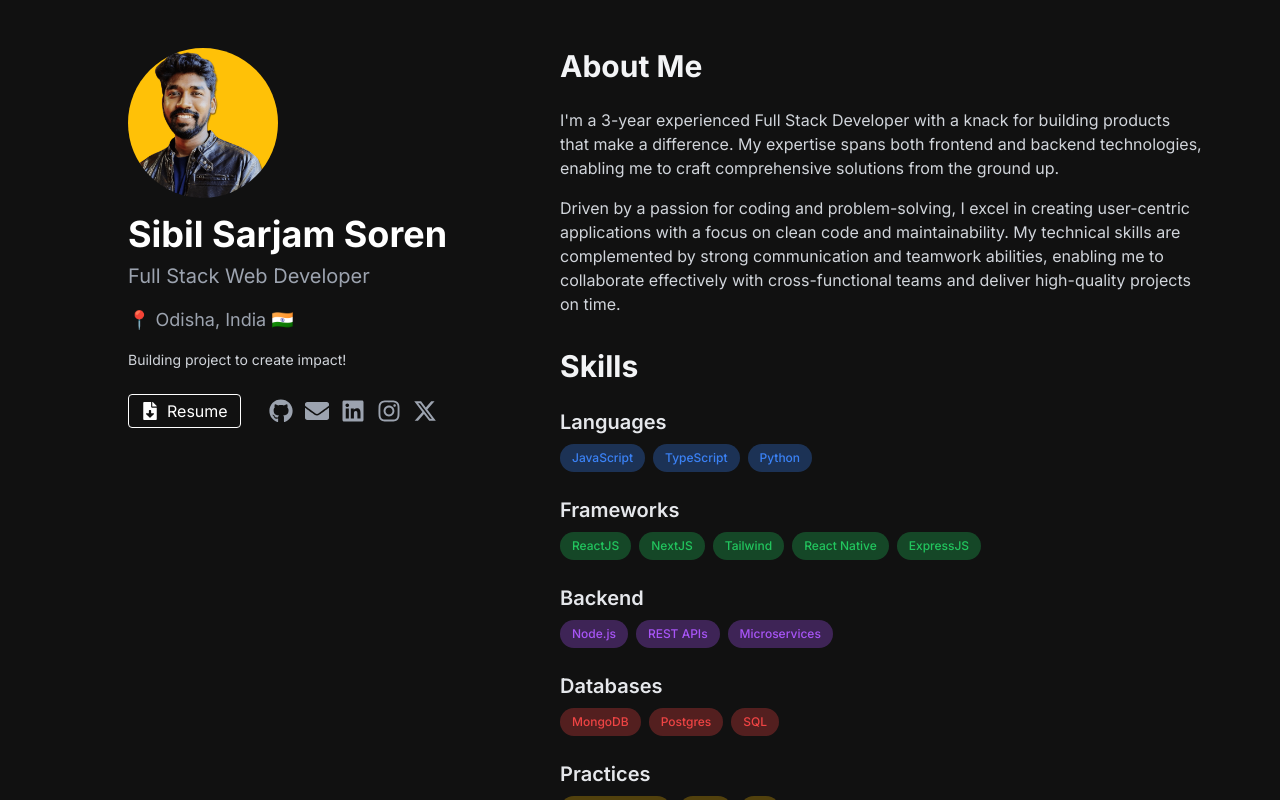
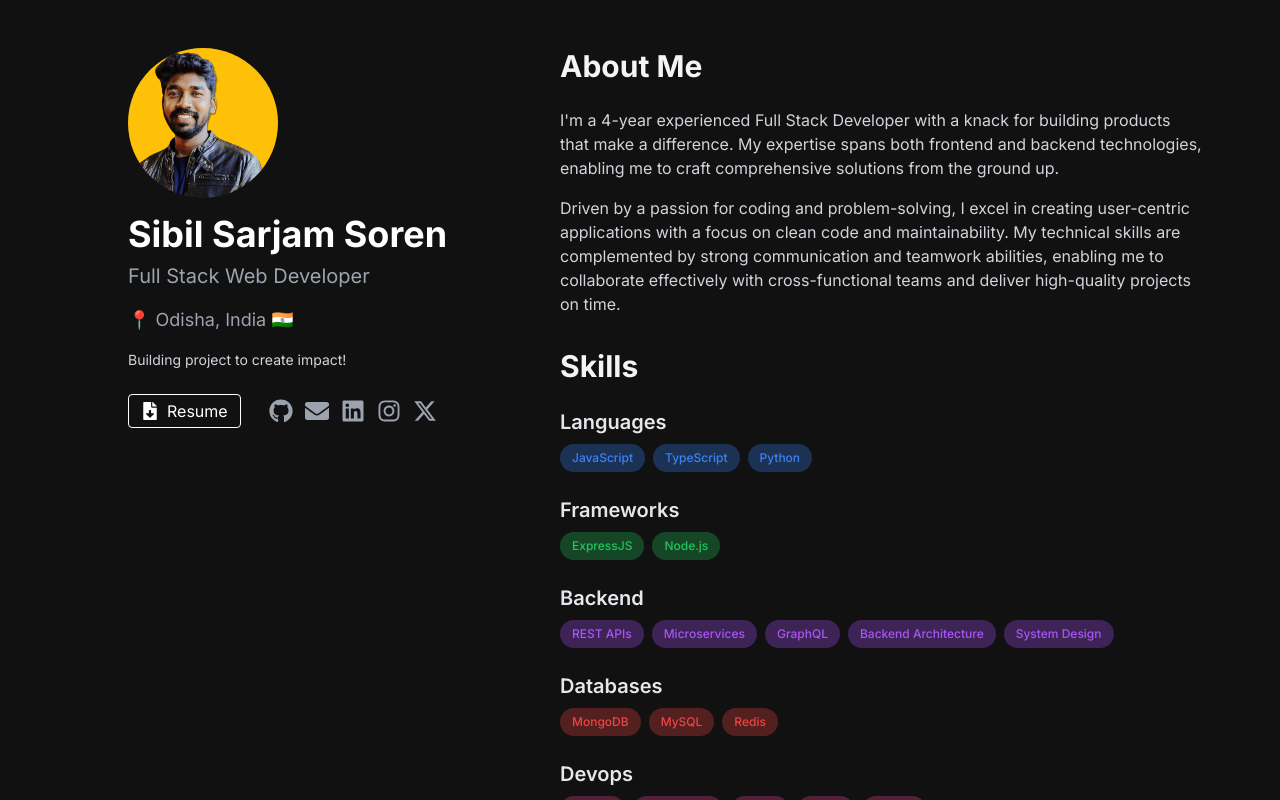
Before and after one commit to SibilSoren/portfolio-v2, a Next.js app: page / in a window 1280 px wide. Built offline with nearby package versions, Linux system fonts and the light colour scheme.

Commit message:
Adding new expereince

```diff
--- a/src/components/About.tsx
+++ b/src/components/About.tsx
@@ -11,7 +11,7 @@ const calculateAge = (birthDate: Date): number => {
 };
 
 const About: React.FC = () => {
-  const birthDate = new Date(2021, 5, 12); // June 12, 2002
+  const birthDate = new Date(2020, 5, 12); // June 12, 2002
   const age = calculateAge(birthDate);
 
   return (
--- a/src/components/Chips.tsx
+++ b/src/components/Chips.tsx
@@ -1,6 +1,6 @@
 import React from 'react';
 
-export type SkillCategory = 'languages' | 'frameworks' | 'backend' | 'databases' | 'practices';
+export type SkillCategory = 'languages' | 'frameworks' | 'backend' | 'databases' | 'practices' | 'devops';
 
 interface ChipProps {
   text: string;
@@ -13,6 +13,7 @@ const categoryColors: Record<SkillCategory, { bg: string; text: string }> = {
   backend: { bg: 'bg-purple-500', text: 'text-purple-500' },
   databases: { bg: 'bg-red-500', text: 'text-red-500' },
   practices: { bg: 'bg-yellow-500', text: 'text-yellow-500' },
+  devops: { bg: 'bg-pink-500', text: 'text-pink-500' },
 };
 
 export const Chip: React.FC<ChipProps> = ({ text, category }) => {
--- a/src/components/Experience.tsx
+++ b/src/components/Experience.tsx
@@ -13,6 +13,37 @@ interface Job {
 }
 
 const experiences: Job[] = [
+  {
+    title: "Senior Analyst",
+    company: "Accenture",
+    location: "Kolkata, West Bengal",
+    period: "November 2024 -  Present",
+    description: [
+      "Developing and maintaining robust backend services using Node.js and Express.js for financial applications",
+      "Implementing scalable microservices architecture to enhance system performance and reliability",
+      "Designing and optimizing database schemas for MySQL and MongoDB to support complex financial data models",
+      "Collaborating with cross-functional teams to deliver high-impact solutions in the financial technology sector",
+      "Integrating RESTful APIs and implementing secure authentication mechanisms for sensitive financial data"
+    ],
+    logo: "/accenture_logo.png",
+    skills: [
+      "NodeJs",
+      "ExpressJS",
+      "MongoDB",
+      "MySQL",
+      "Kafka",
+      "Splunk",
+      "Docker",
+      "Kubernetes",
+      "GraphQL",
+      "Redis",
+      "CI/CD",
+      "Microservices",
+      "REST APIs",
+      "Backend Architecture",
+      "System Design"
+    ],
+  },
   {
     title: "Software Developer",
     company: "Team Geek Solution",
--- a/src/components/Skills.tsx
+++ b/src/components/Skills.tsx
@@ -3,10 +3,11 @@ import { ChipList, SkillCategory } from "./Chips";
 
 const skills: { [key in SkillCategory]: string[] } = {
   languages: ["JavaScript", "TypeScript", "Python"],
-  frameworks: ["ReactJS", "NextJS", "Tailwind", "React Native", "ExpressJS"],
-  backend: ["Node.js", "REST APIs", "Microservices"],
-  databases: ["MongoDB", "Postgres", "SQL"],
-  practices: ["Micro-frontend", "Agile", "Git"],
+  frameworks: ["ExpressJS", "Node.js"],
+  backend: ["REST APIs", "Microservices", "GraphQL", "Backend Architecture", "System Design"],
+  databases: ["MongoDB", "MySQL", "Redis"],
+  devops: ["Docker", "Kubernetes", "CI/CD", "Kafka", "Splunk"],
+  practices: ["Agile", "Git"],
 };
 
 const Skills: React.FC = () => {
```
Also changed, not shown: public/accenture_logo.png (added).
